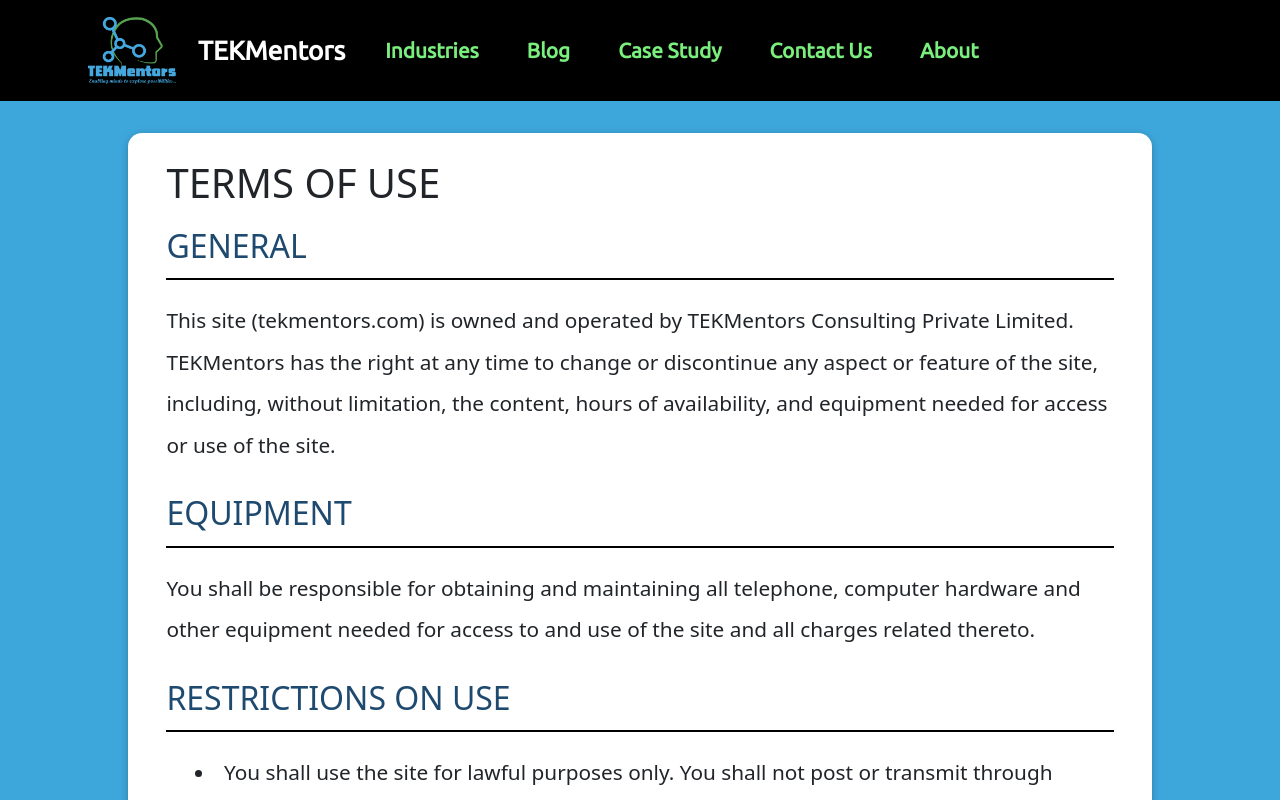
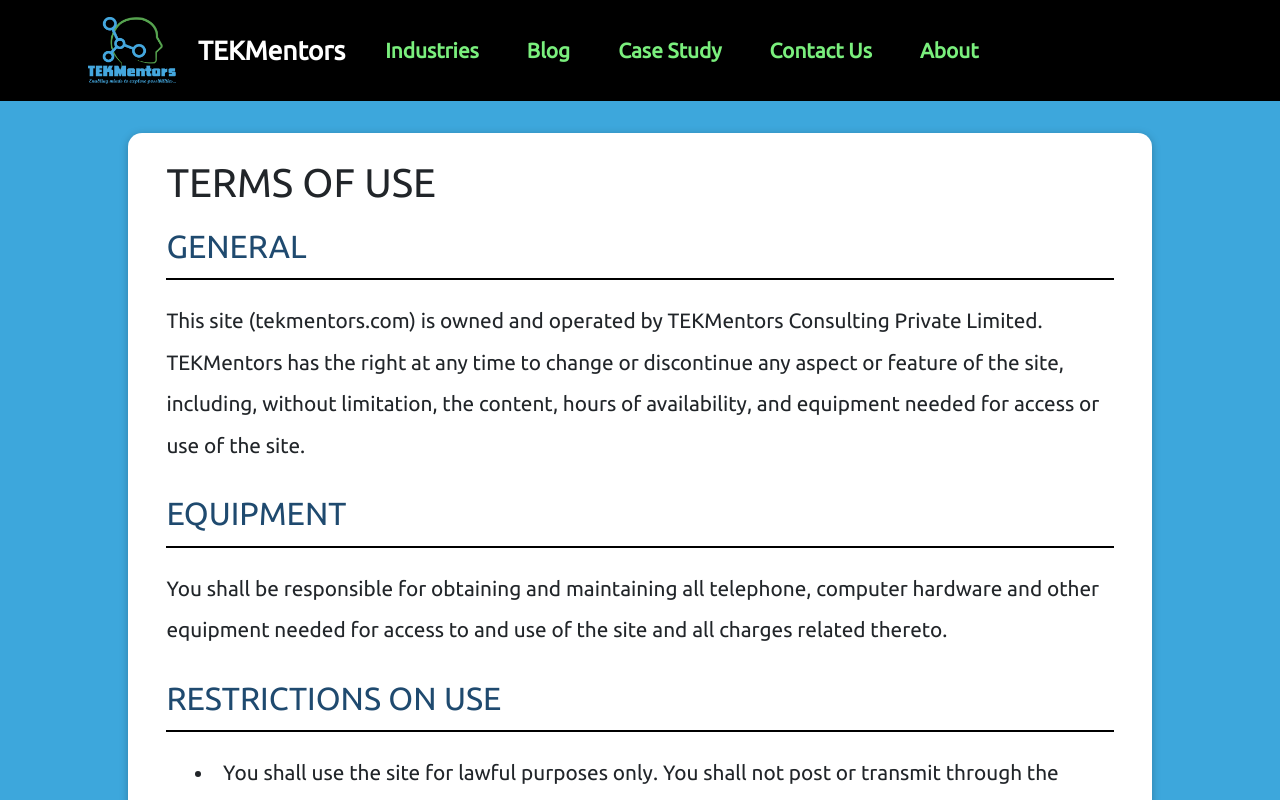
Before and after one commit to MD-ARBAB-SAHID/trial-seo, a Next.js app: page /terms-of-use in a window 1280 px wide. Shown: the top 800 px of the page. Built offline with nearby package versions, Linux system fonts and the light colour scheme.

Commit message:
added font

```diff
--- a/components/TermsAndConditions/TermsOfUse.module.css
+++ b/components/TermsAndConditions/TermsOfUse.module.css
@@ -4,7 +4,7 @@
     padding: 2rem 0;
     border: none;
     background-color: rgb(61,167,220);
-
+    font-family: 'Ubuntu', sans-serif ;
 
 
 }
```
